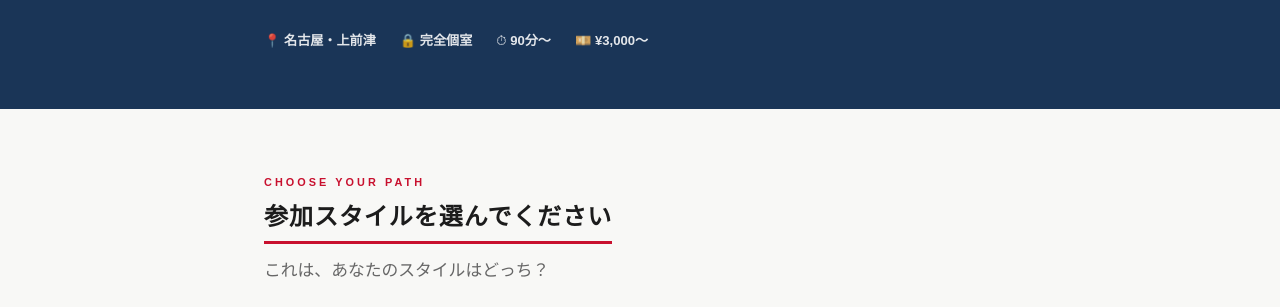
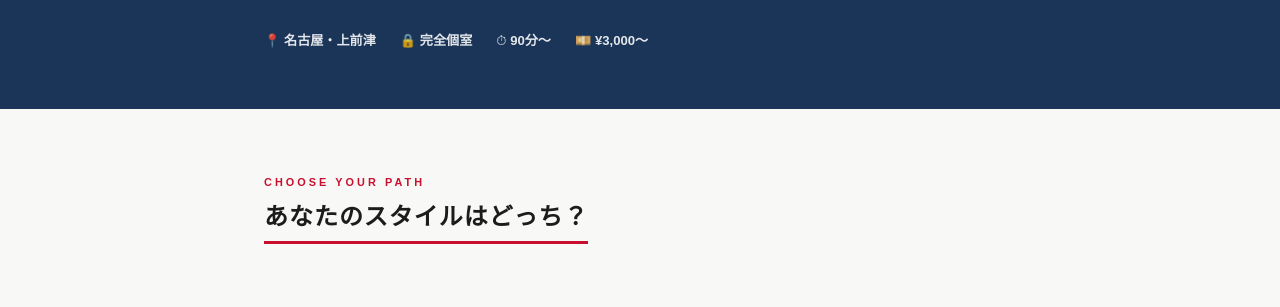
Before and after one commit to nagoya-base/ataru-nagoya, a plain HTML site: page portrait/index.html in a window 1280 px wide. Shown: the part 359-666 px from the top of the page. Drawn offline with Linux system fonts and the light colour scheme.

Commit message:
Fix h2: change to 'あなたのスタイルはどっち？'

```diff
--- a/portrait/index.html
+++ b/portrait/index.html
@@ -71,12 +71,6 @@
     }
     .path-cta.outline:hover { border-color: var(--navy); color: var(--navy); }
 
-    .path-lead {
-      font-size: 1.05rem;
-      color: var(--text-muted);
-      margin-top: -1.2rem;
-      margin-bottom: 2rem;
-    }
     .path-price-next {
       font-size: 0.85rem;
       color: var(--text-muted);
@@ -132,8 +126,7 @@
 <section>
   <div class="container">
     <p class="section-label">Choose Your Path</p>
-    <h2>参加スタイルを選んでください</h2>
-    <p class="path-lead">これは、あなたのスタイルはどっち？</p>
+    <h2>あなたのスタイルはどっち？</h2>
     <div class="path-grid">
       <div class="path-card featured">
         <div class="path-icon">📷</div>
```
